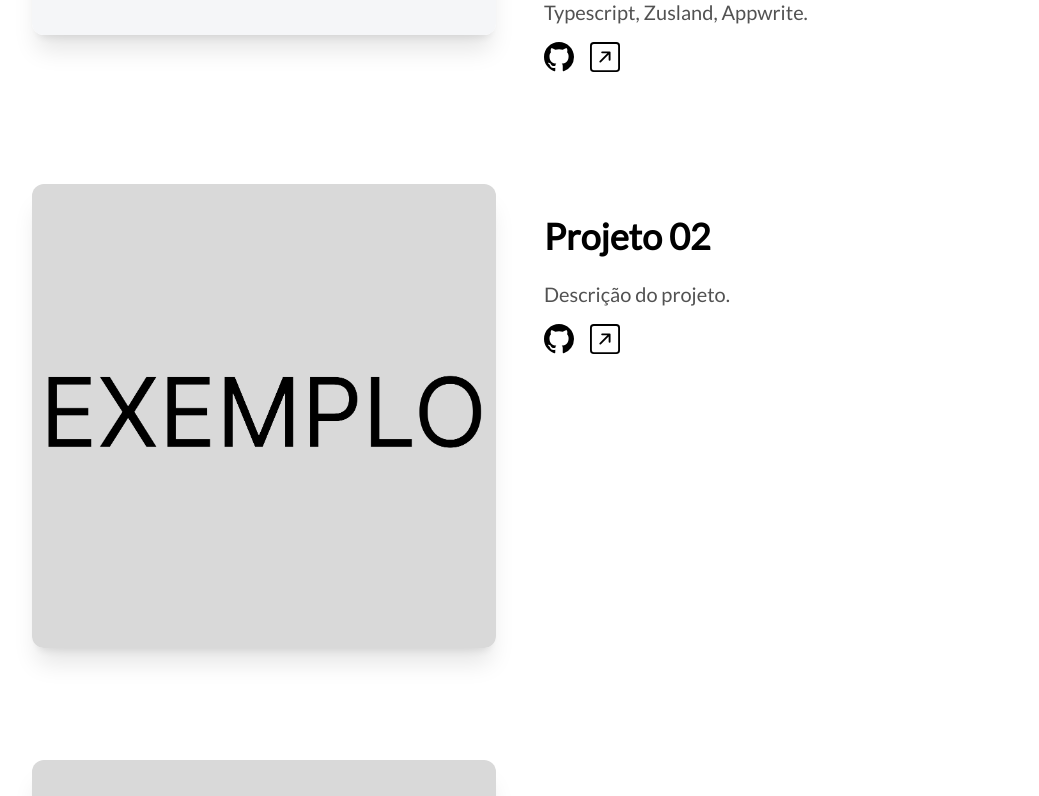
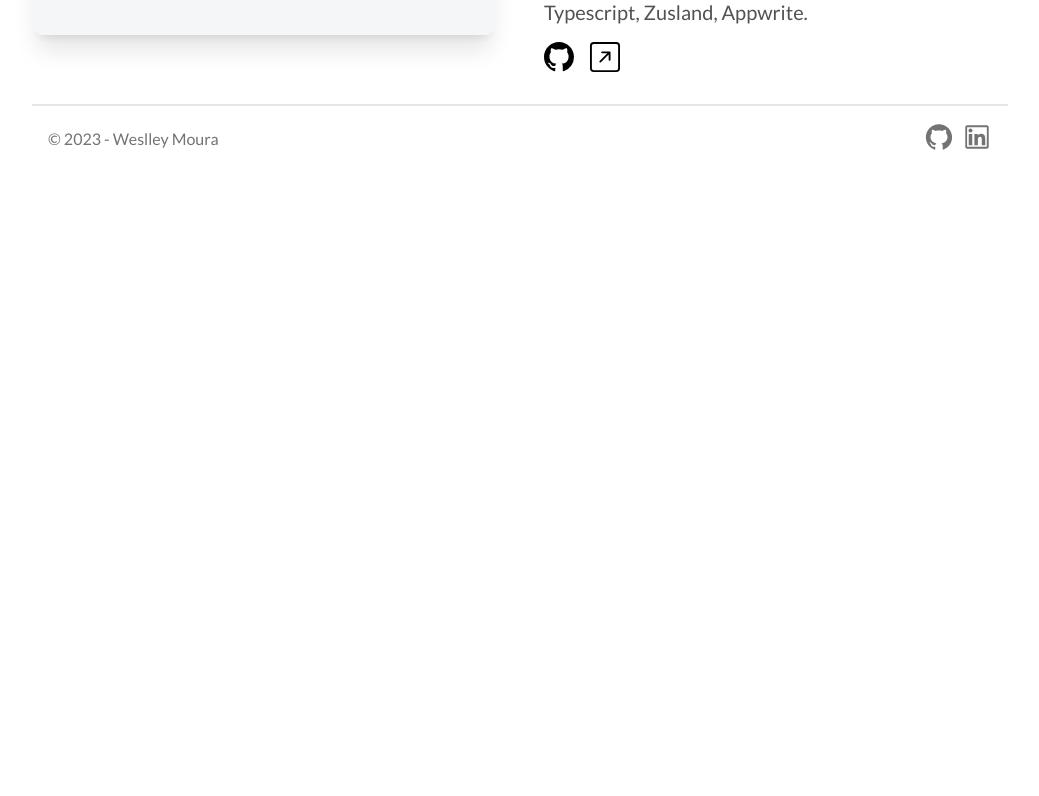
Before and after one commit to WeslleyMouraDev/My-Portfolio, a Next.js app: page / in a window 1280 px wide. Shown: the part 2000-2796 px from the top of the page, without its empty margins (120-1159 px from the left). After the commit the page ends 2172 px from the top, so only its background shows below. Built offline with nearby package versions, Linux system fonts and the light colour scheme.

Commit message:
feat: Adiciona link do projeto deployed

```diff
--- a/components/ProjectsSection.tsx
+++ b/components/ProjectsSection.tsx
@@ -17,22 +17,22 @@ const projects = [
       'Uma solução prática para organizar suas tarefas diárias. Aplicação Fullstack utilizando as tecnologias: React, Next.js, Tailwind, Headless UI, React DnD, Typescript, Zusland, Appwrite.',
     image: '/w-task.png',
     github: 'https://github.com/WeslleyMouraDev/w-task',
-    link: '#',
+    link: 'https://wtask.vercel.app',
   },
-  {
-    name: 'Projeto 02',
-    description: 'Descrição do projeto.',
-    image: '/web.png',
-    github: '#',
-    link: '#',
-  },
-  {
-    name: 'Projeto 03',
-    description: 'Descrição do projeto.',
-    image: '/web.png',
-    github: '#',
-    link: '#',
-  },
+  // {
+  //   name: 'Projeto 02',
+  //   description: 'Descrição do projeto.',
+  //   image: '/web.png',
+  //   github: '#',
+  //   link: '#',
+  // },
+  // {
+  //   name: 'Projeto 03',
+  //   description: 'Descrição do projeto.',
+  //   image: '/web.png',
+  //   github: '#',
+  //   link: '#',
+  // },
 ];
 
 const ProjectsSection = () => {
@@ -50,10 +50,10 @@ const ProjectsSection = () => {
               <SlideUp offset="-300px 0px -300px 0px">
                 <div className="flex flex-col  animate-slideUpCubiBezier animation-delay-2 md:flex-row md:space-x-12">
                   <div className=" md:w-1/2">
-                    <Link href={project.link}>
+                    <Link href={project.link} target="_blank">
                       <Image
                         src={project.image}
-                        alt=""
+                        alt="project-image"
                         width={1000}
                         height={1000}
                         className="rounded-xl shadow-xl hover:opacity-70"
```
